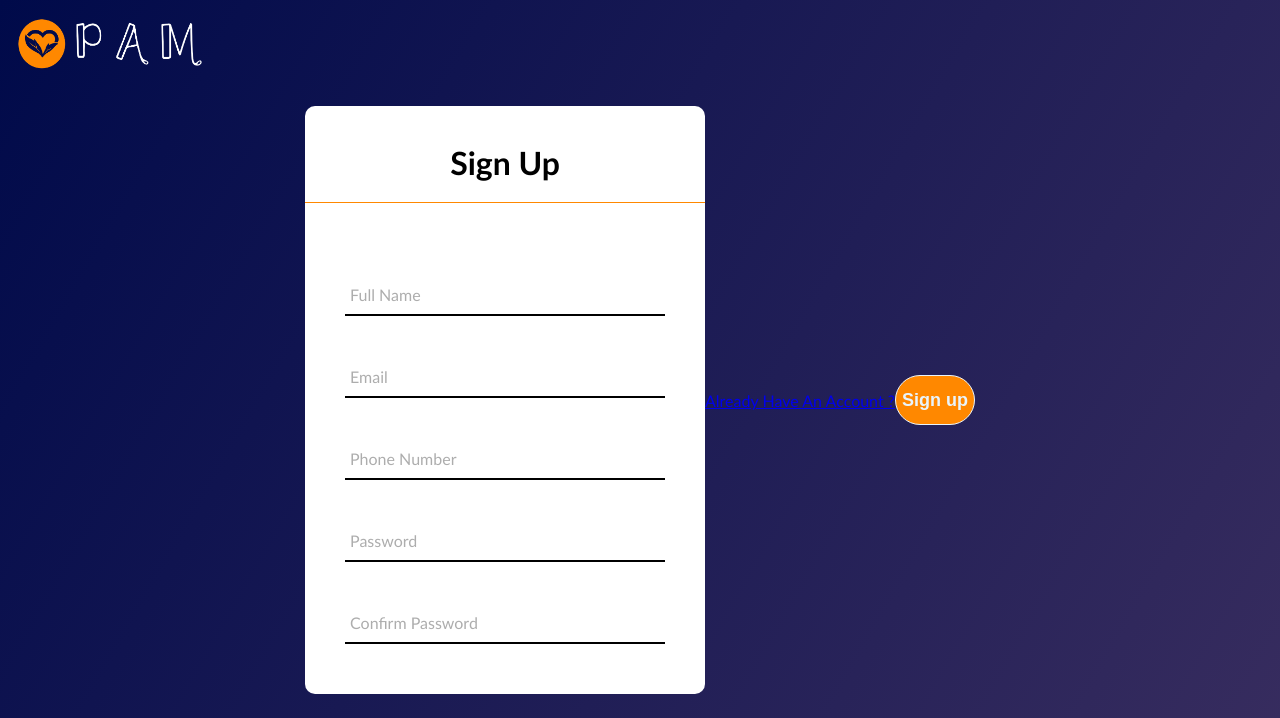
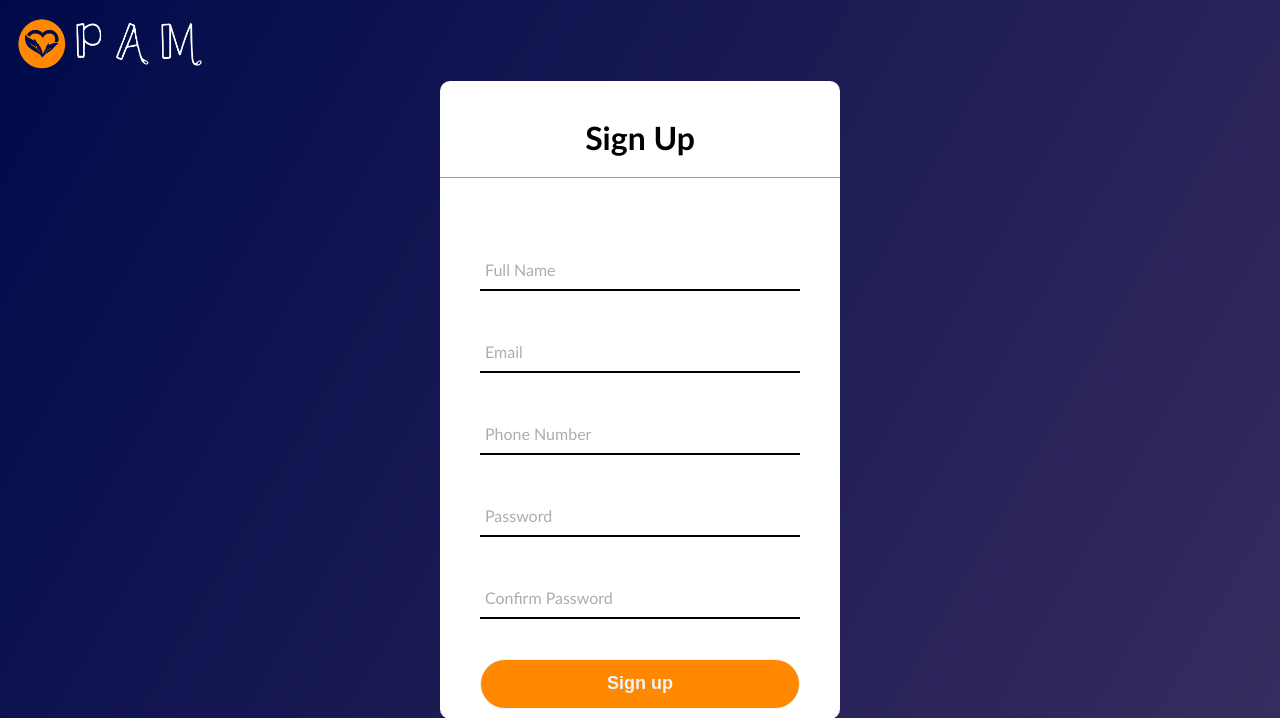
Before and after one commit to GhostsDragons/PAM, a Django app: page /login/signup/ in a window 1280 px wide. Shown: the top 718 px of the page. Run offline with Django 4.2, Linux system fonts and the light colour scheme.

Commit message:
changes to signup_page_paming

```diff
--- a/login/Templates/signup_page_pam.html
+++ b/login/Templates/signup_page_pam.html
@@ -51,10 +51,6 @@
           <span></span>
           <label>Confirm Password</label>
         </div>
-        </div>
-        <div class="alreadylogin">
-          <a href="/login">Already Have An Account ?</a>
-        </div>
         <a href="/login">
           <button>Sign up</button>
         </a>
```
